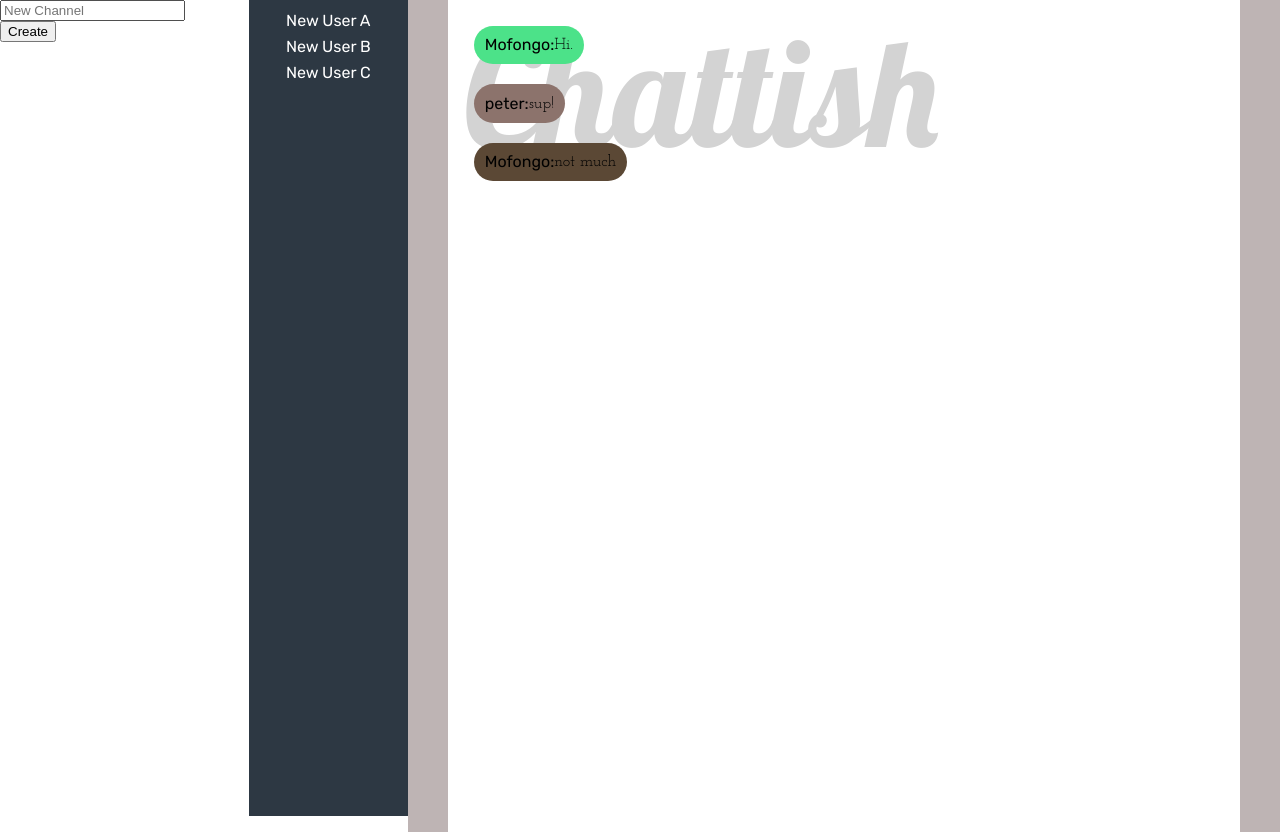
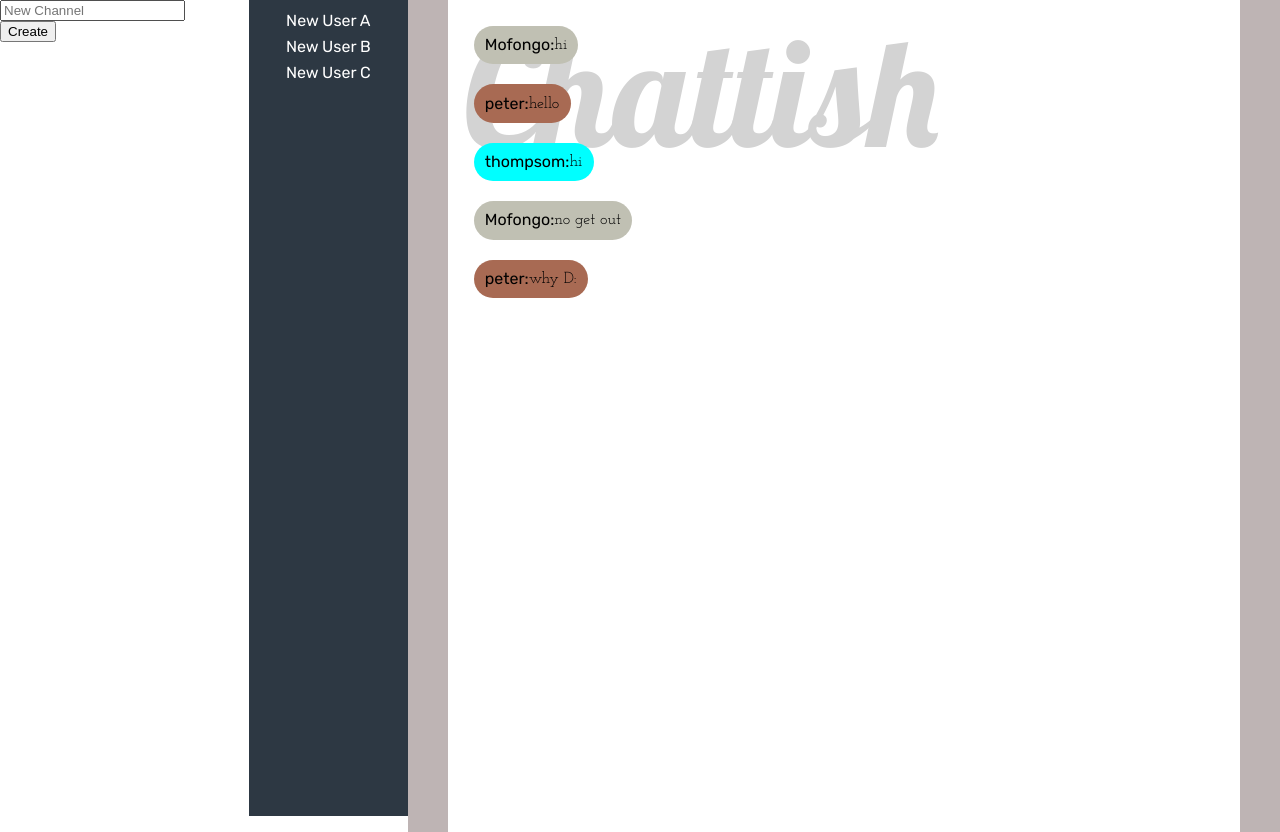
Before and after one commit to che-perez/chat, a React (Create React App) app in the folder client/: page / in a window 1280 px wide. Built offline with nearby package versions, Linux system fonts and the light colour scheme; no server answers.

Commit message:
random colors assigned to each unique user

```diff
--- a/client/src/components/Chat.jsx
+++ b/client/src/components/Chat.jsx
@@ -1,18 +1,78 @@
-import React from 'react'
+import React, { Component } from 'react'
 
 import Message from './Message'
 
-function Chat (props){
+class Chat extends Component {
+
+  constructor(props){
+    super()
+    this.state = {
+      messages: [{
+        id: 1,
+        content: "hi",
+        user: "Mofongo"
+      },
+      {
+        id: 2,
+        content: "hello",
+        user: "peter"
+      },
+      {
+        id: 3,
+        content: "hi",
+        user: "thompsom"
+      },
+      {
+        id: 4,
+        content: "no get out",
+        user: "Mofongo"
+      },
+      {
+        id: 5,
+        content: "why D:",
+        user: "peter"
+      }],
+      users: ["Mofongo", "peter", "thompson"],
+      colors: {}
+    }
+    this.assignRandomColor = this.assignRandomColor.bind(this)
+  }
+
+  componentDidMount(){
+    this.assignRandomColor()
+  }
+
+  assignRandomColor(){
+    let colors = {}
+    for (let i = 0; i < this.state.users.length; i++){
+      colors[this.state.users[i]] = '#' + Math.floor(Math.random() * 0xFFFFFF).toString(16)
+    }
+    this.setState({
+      colors: colors
+    })
+  }
+
+  render(){
     return(
       <div className="chat">
         <div className="logo-container">
           <p id="chat-logo">Chattish</p>
         </div>
-      <Message owner="Mofongo" content="Hi." />
-      <Message owner="peter" content="sup!" />
-      <Message owner="Mofongo" content="not much" />
+        {this.state.messages.map(message => {
+          return(
+            <Message
+              key={message.id}
+              owner={message.user}
+              content={message.content}
+              color={this.state.colors[message.user]}
+            />
+          )
+        })}
       </div>
     )
   }
 
+
+}
+
 export default Chat
--- a/client/src/components/Message.jsx
+++ b/client/src/components/Message.jsx
@@ -15,9 +15,8 @@ class Message extends Component {
     return '#' + Math.floor(Math.random() * 0xFFFFFF).toString(16);
   }
   render(){
-
     return (
-    <div className="message" style={{backgroundColor: `${this.getRandomColor()}`}}>
+      <div className="message" style={{backgroundColor: `${this.props.color}`}}>
 
         <div className="message-owner">
           <p>{this.props.owner}: </p>
```
Lines whose indentation alone changed are shown as unchanged.
